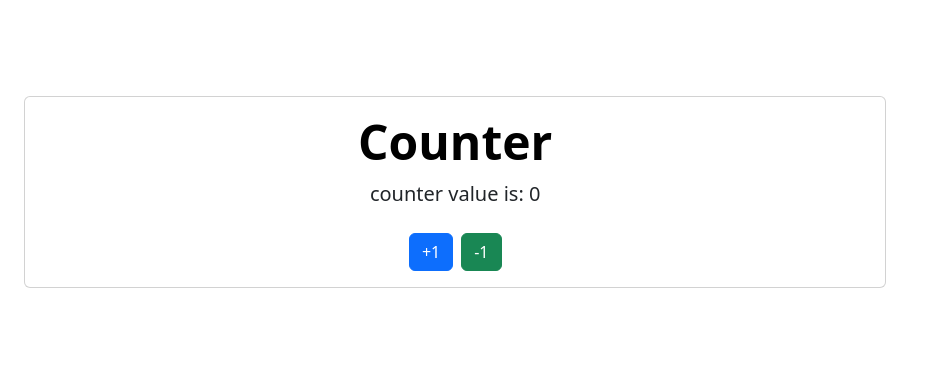
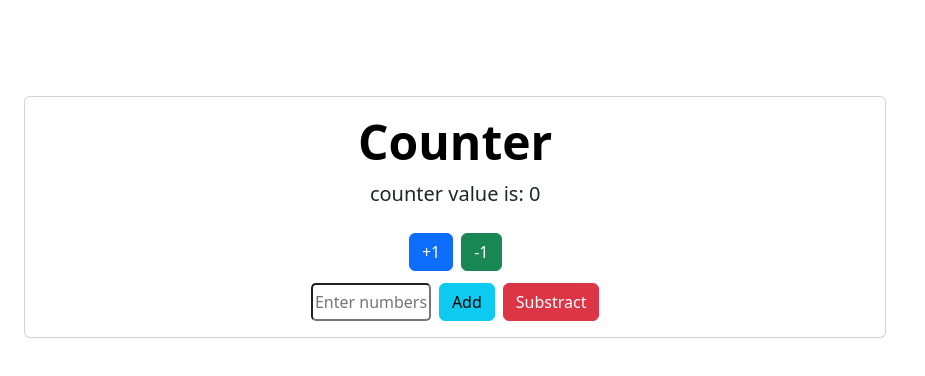
Before and after one commit to dg-codingbapunu/redux-toolkit, a React (Vite) app in the folder only redux/counter/: page / in a window 1280 px wide. Shown: the top 376 px of the page, without its empty margins (0-925 px from the left). Built offline with nearby package versions, Linux system fonts and the light colour scheme.

Commit message:
updete in css

```diff
--- a/only redux/counter/src/App.css
+++ b/only redux/counter/src/App.css
@@ -0,0 +1,7 @@
+.top {
+  margin-top: 12px;
+}
+.number-input {
+  max-width: 120px;
+  border-radius: 5px;
+}
--- a/only redux/counter/src/App.jsx
+++ b/only redux/counter/src/App.jsx
@@ -4,6 +4,7 @@ import Header from "./components/Header";
 import DisplayCounter from "./components/DisplayCounter";
 import Container from "./Container";
 import Controls from "./components/Controls";
+import "./App.css";
 const App = () => {
   return (
     <>
--- a/only redux/counter/src/components/Controls.jsx
+++ b/only redux/counter/src/components/Controls.jsx
@@ -11,7 +11,7 @@ const Controls = () => {
   };
   return (
     <>
-      <div className="d-grid gap-2 d-sm-flex justify-content-sm-center">
+      <div className="d-grid gap-2 d-sm-flex justify-content-sm-center ">
         <button type="button" className="btn btn-primary" onClick={handlePlus}>
           +1
         </button>
@@ -20,6 +20,20 @@ const Controls = () => {
           -1
         </button>
       </div>
+      <div className="d-grid gap-2 d-sm-flex justify-content-sm-center top ">
+        <input
+          type="text"
+          placeholder="Enter numbers"
+          className="number-input"
+        />
+
+        <button type="button" className="btn btn-info">
+          Add
+        </button>
+        <button type="button" className="btn btn-danger">
+          Substract
+        </button>
+      </div>
     </>
   );
 };
```
